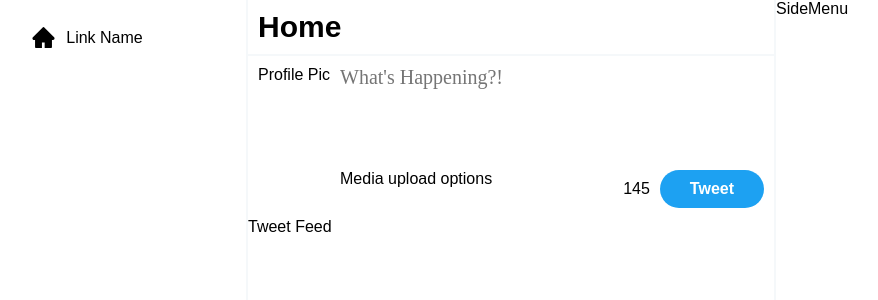
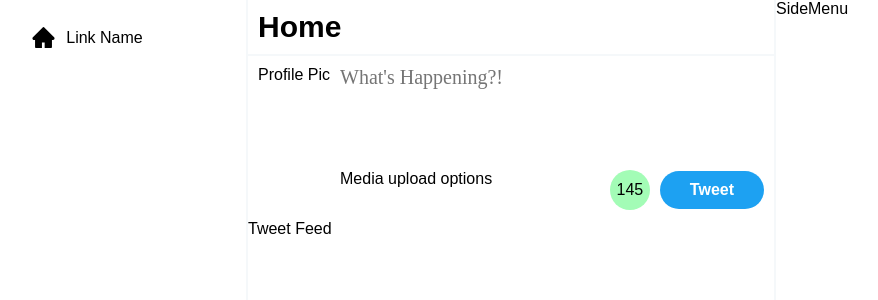
Before and after one commit to kjonathan098/twitter-clone, a React (Create React App) app: page / in a window 1280 px wide. Shown: the top 300 px of the page, without its empty margins (72-950 px from the left). Built offline with nearby package versions, Linux system fonts and the light colour scheme; a web font is replaced by a local one.

Commit message:
home feed

```diff
--- a/src/components/Home/Home.css
+++ b/src/components/Home/Home.css
@@ -59,3 +59,15 @@
 	font-weight: 900;
 	border: none;
 }
+.tweet_charachters-main {
+	background-color: #a3fcb6;
+	height: 40px;
+	width: 40px;
+	border-radius: 50%;
+	display: flex;
+	align-items: center;
+	justify-content: center;
+}
+.tweet_charachters-main.disable {
+	background-color: #fca3a3;
+}
--- a/src/components/Home/Home.tsx
+++ b/src/components/Home/Home.tsx
@@ -1,9 +1,16 @@
-import React from "react";
+import React, { useState } from "react";
 import "./Home.css";
 import NavBar from "../NavBar/NavBar";
 import SideMenu from "../SideMenu/SideMenu";
 
 const Home = () => {
+	const [tweet, setTweet] = useState<string>("");
+	console.log(tweet);
+
+	function handleTweetInput(e: any) {
+		setTweet(e.target.value);
+	}
+
 	return (
 		<div id="home_master">
 			<NavBar />
@@ -15,11 +22,13 @@ const Home = () => {
 							<div>Profile Pic</div>
 							<div className="tweet_form-container">
 								<form>
-									<textarea name="" id="tweet_form" placeholder="What's Happening?!"></textarea>
+									<textarea name="" id="tweet_form" placeholder="What's Happening?!" onChange={handleTweetInput}></textarea>
 									<div className="tweet_form-options-container">
 										<div>Media upload options</div>
 										<div className="tweet_button">
-											<div>145</div>
+											<div className={"tweet_charachters-main"}>
+												<span>{145 - tweet.length}</span>
+											</div>
 											<div>
 												<button>Tweet</button>
 											</div>
```
